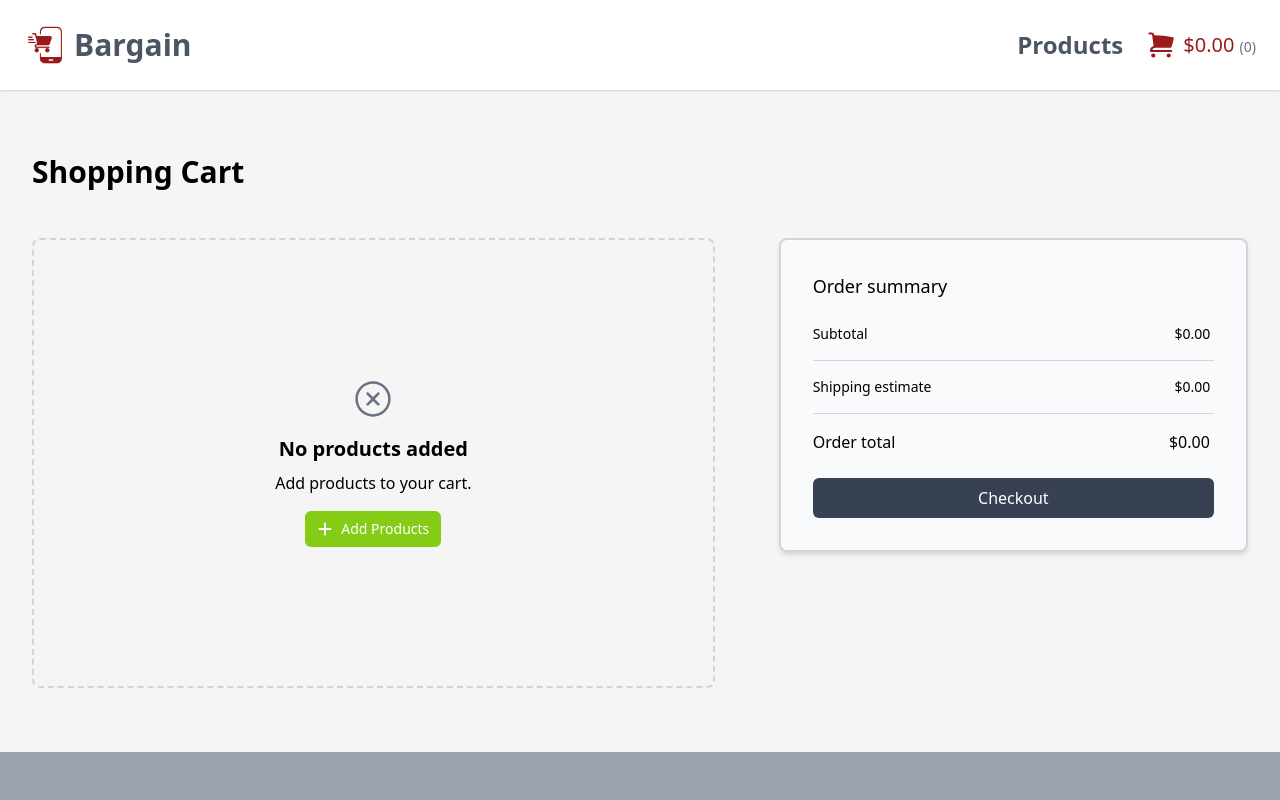
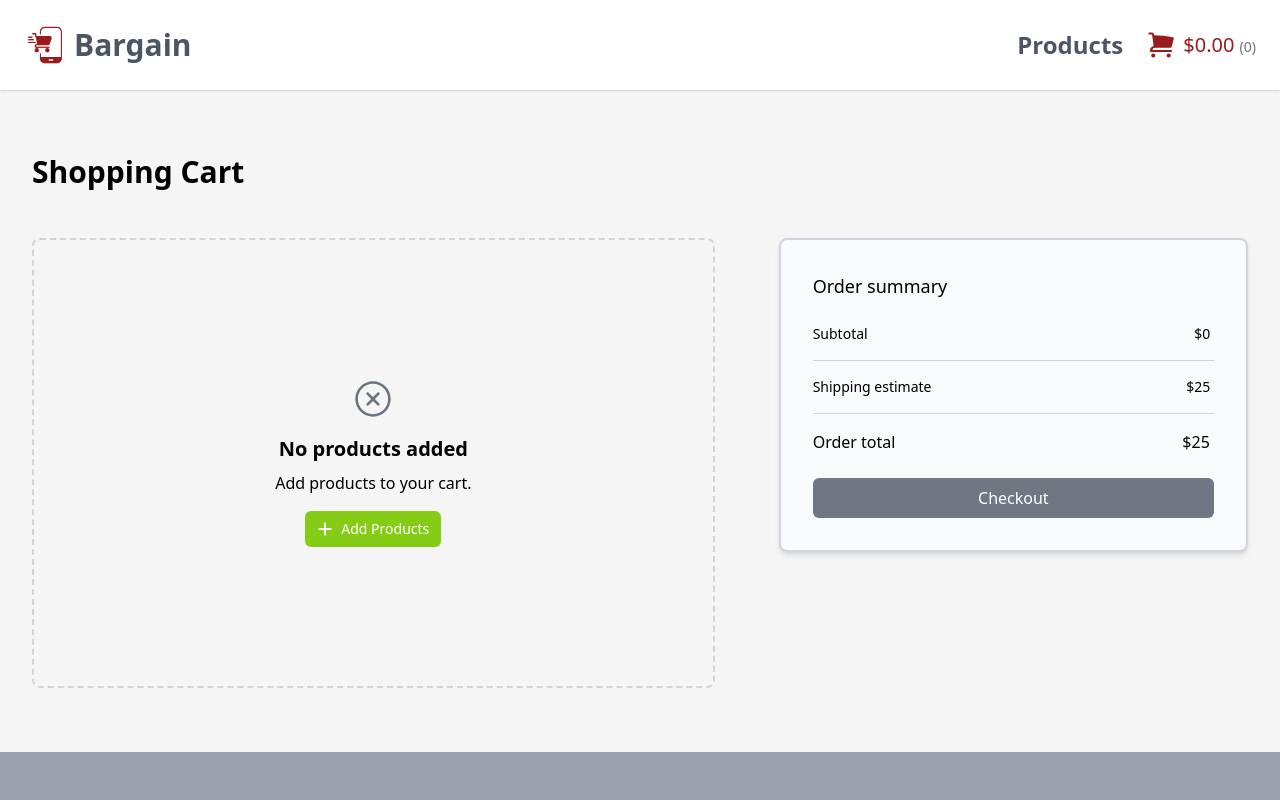
Before and after one commit to MattFvnDev/E_Bargain, a React (Vite) app: page /cart in a window 1280 px wide. Shown: the top 800 px of the page. Built offline with nearby package versions, Linux system fonts and the light colour scheme.

Commit message:
Adding cartTotal function to Cart

```diff
--- a/src/pages/Cart.jsx
+++ b/src/pages/Cart.jsx
@@ -1,11 +1,17 @@
-import React from "react"
+import React, { useEffect } from "react"
 import { useDispatch, useSelector } from "react-redux"
 import { EmptyCart, CartItem } from "../components"
-import { clearCart } from "../features/cartSlice"
+import { clearCart, cartTotal } from "../features/cartSlice"
 
 const Cart = () => {
-  const { cart } = useSelector((state) => state.products)
+  const { cart, price, shippingEstimate } = useSelector(
+    (state) => state.products
+  )
   const dispatch = useDispatch()
+  useEffect(() => {
+    dispatch(cartTotal())
+  }, [cart, price, shippingEstimate, dispatch])
+
   return (
     <div>
       <main className="mx-auto max-w-xl md:max-w-2xl px-6 pb-16 pt-16 lg:max-w-5xl xl:max-w-7xl lg:px-8">
@@ -21,7 +27,6 @@ const Cart = () => {
             </span>
           </button>
         )}
-
         <form
           value=""
           action=""
@@ -31,27 +36,40 @@ const Cart = () => {
             <h2 className="sr-only">Products in your shopping cart</h2>
             {cart <= 0 ? <EmptyCart /> : <CartItem />}
           </section>
-
           <section className="mt-16 rounded-lg border-2 border-gray-300 bg-gray-50 px-4 py-6 shadow-md sm:p-6 lg:col-span-5 lg:mt-0 lg:p-8">
             <h2 className="text-lg font-medium">Order summary</h2>
             <dl className="mt-6 space-y-4">
               <div className="flex items-center justify-between">
                 <dt className="text-sm">Subtotal</dt>
-                <dd className="text-sm font-medium">$0.00&nbsp;</dd>
+                <dd className="text-sm font-medium">${price}&nbsp;</dd>
               </div>
               <div className="flex items-center justify-between border-t border-gray-300 pt-4">
                 <dt className="flex items-center text-sm">
                   <span>Shipping estimate</span>
                 </dt>
-                <dd className="text-sm font-medium">$0.00&nbsp;</dd>
+                {price <= 1000 ? (
+                  <dd className="text-sm font-medium">
+                    ${shippingEstimate}&nbsp;
+                  </dd>
+                ) : (
+                  <dd className="text-sm font-medium">$0.00&nbsp;</dd>
+                )}
               </div>
               <div className="flex items-center justify-between border-t border-gray-300 pt-4">
                 <dt className="text-base font-medium">Order total</dt>
-                <dd className="text-base font-medium">$0.00&nbsp;</dd>
+                {price <= 1000 ? (
+                  <dd className="text-base font-medium">
+                    ${price + shippingEstimate}&nbsp;
+                  </dd>
+                ) : (
+                  <dd className="text-base font-medium">${price}&nbsp;</dd>
+                )}
               </div>
             </dl>
             <div className="mt-6">
-              <button className="text-white inline-flex items-center justify-center rounded-md text-md font-medium focus-visible:outline-none focus-visible:ring-2 focus-visible:ring-ring focus-visible:ring-offset-2 py-2 px-4 w-full bg-gray-700 hover:bg-red-800 ease-in-out duration-300">
+              <button
+              disabled={cart <= 0}
+              className="text-white inline-flex items-center justify-center rounded-md text-md font-medium focus-visible:outline-none focus-visible:ring-2 focus-visible:ring-ring focus-visible:ring-offset-2 py-2 px-4 w-full bg-gray-700 hover:bg-red-800 ease-in-out duration-300 disabled:bg-gray-700/70">
                 Checkout
               </button>
             </div>
```
